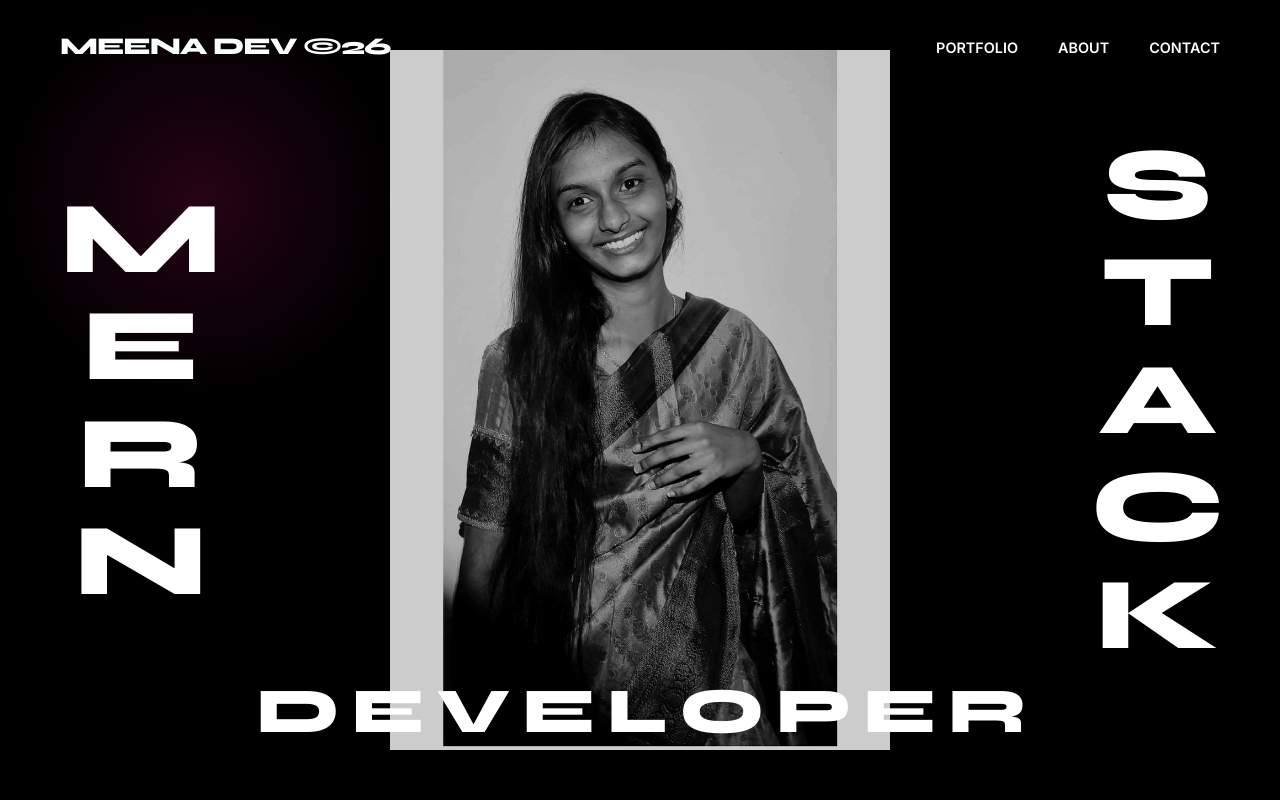
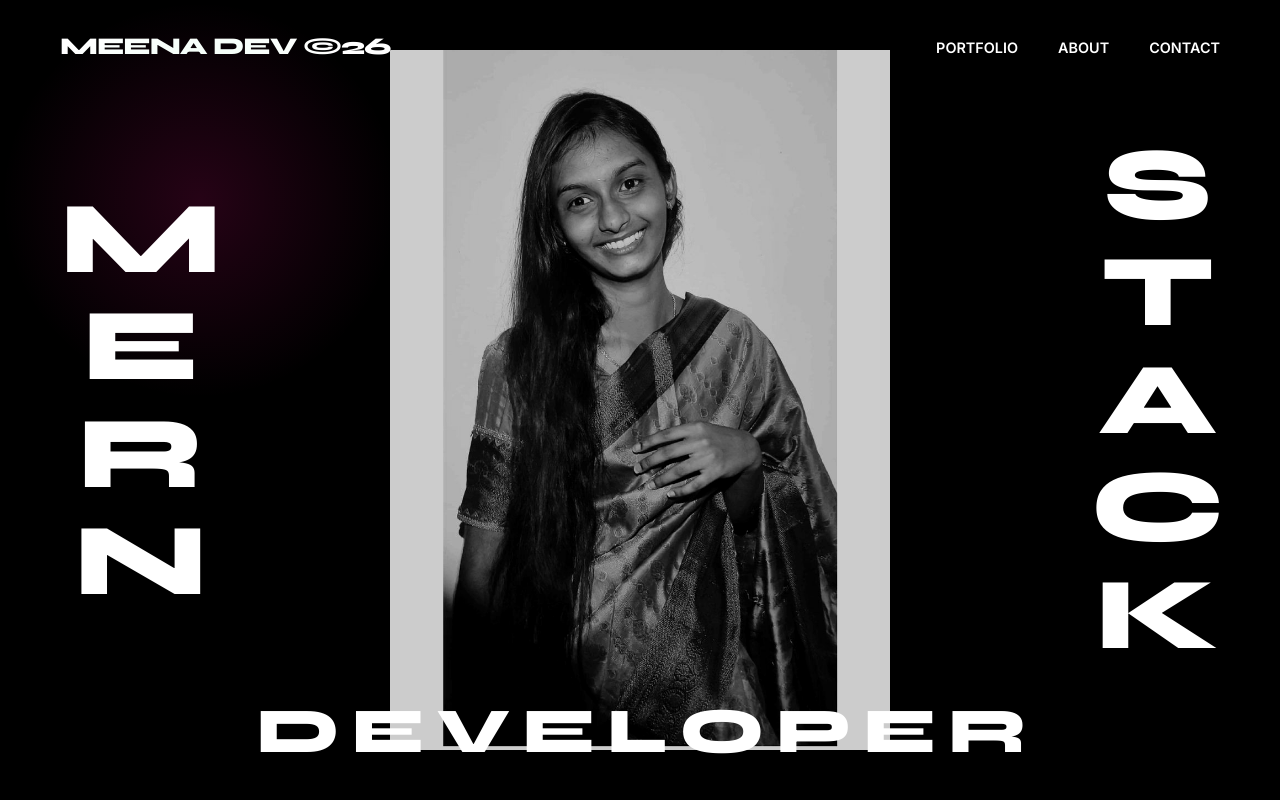
Before and after one commit to meena55619/meenuu-folio, a Next.js app: page / in a window 1280 px wide. Shown: the top 800 px of the page. Built offline with nearby package versions, Linux system fonts and the light colour scheme.

Commit message:
style: nudge hero developer text down for better spacing

```diff
--- a/app/globals.css
+++ b/app/globals.css
@@ -319,7 +319,7 @@ nav {
 }
 
 .hero-text-bottom {
-  top: calc(50% + 280px);
+  top: calc(50% + 300px);
 }
 
 .hero-horizontal-text span {
```
